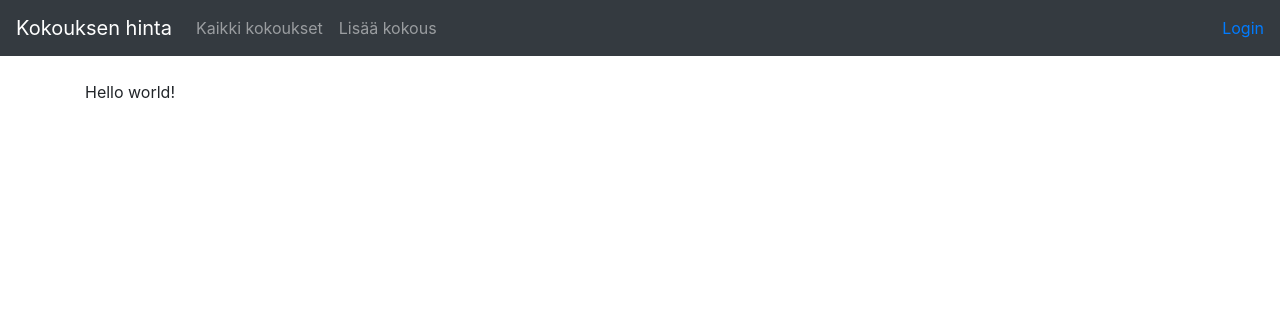
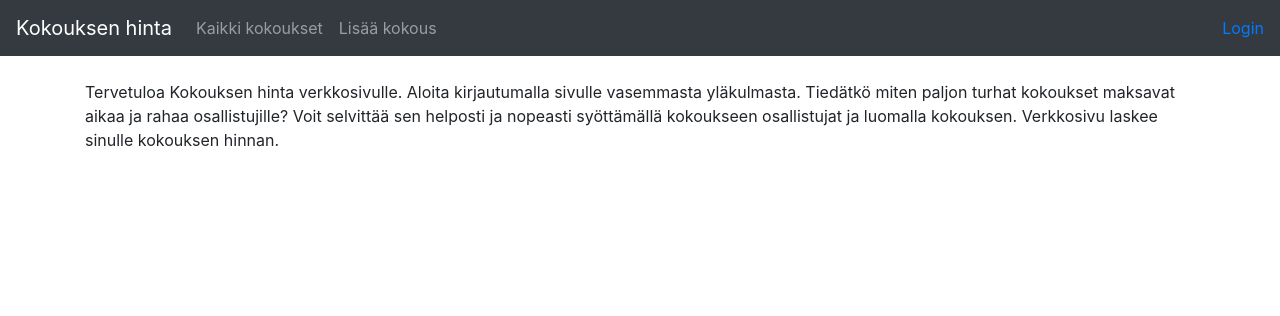
Before and after one commit to Mazaalto/LaskeKokoukselleHinta, a Flask app: page / in a window 1280 px wide. Shown: the top 316 px of the page. Run offline with Flask 2, Linux system fonts and the light colour scheme; some libraries are stand-ins or nearby versions.

Commit message:
Ohjeet päivitetty etusivulle

```diff
--- a/application/templates/index.html
+++ b/application/templates/index.html
@@ -2,6 +2,10 @@
 
 {% block body %}
   <p>
-    Hello world!
+    Tervetuloa Kokouksen hinta verkkosivulle. Aloita kirjautumalla sivulle vasemmasta yläkulmasta.
+    Tiedätkö miten paljon turhat kokoukset maksavat aikaa ja rahaa osallistujille?
+    Voit selvittää sen helposti ja nopeasti syöttämällä kokoukseen osallistujat ja luomalla kokouksen. Verkkosivu laskee sinulle kokouksen hinnan.
+
+
   </p>
 {% endblock %}
```
